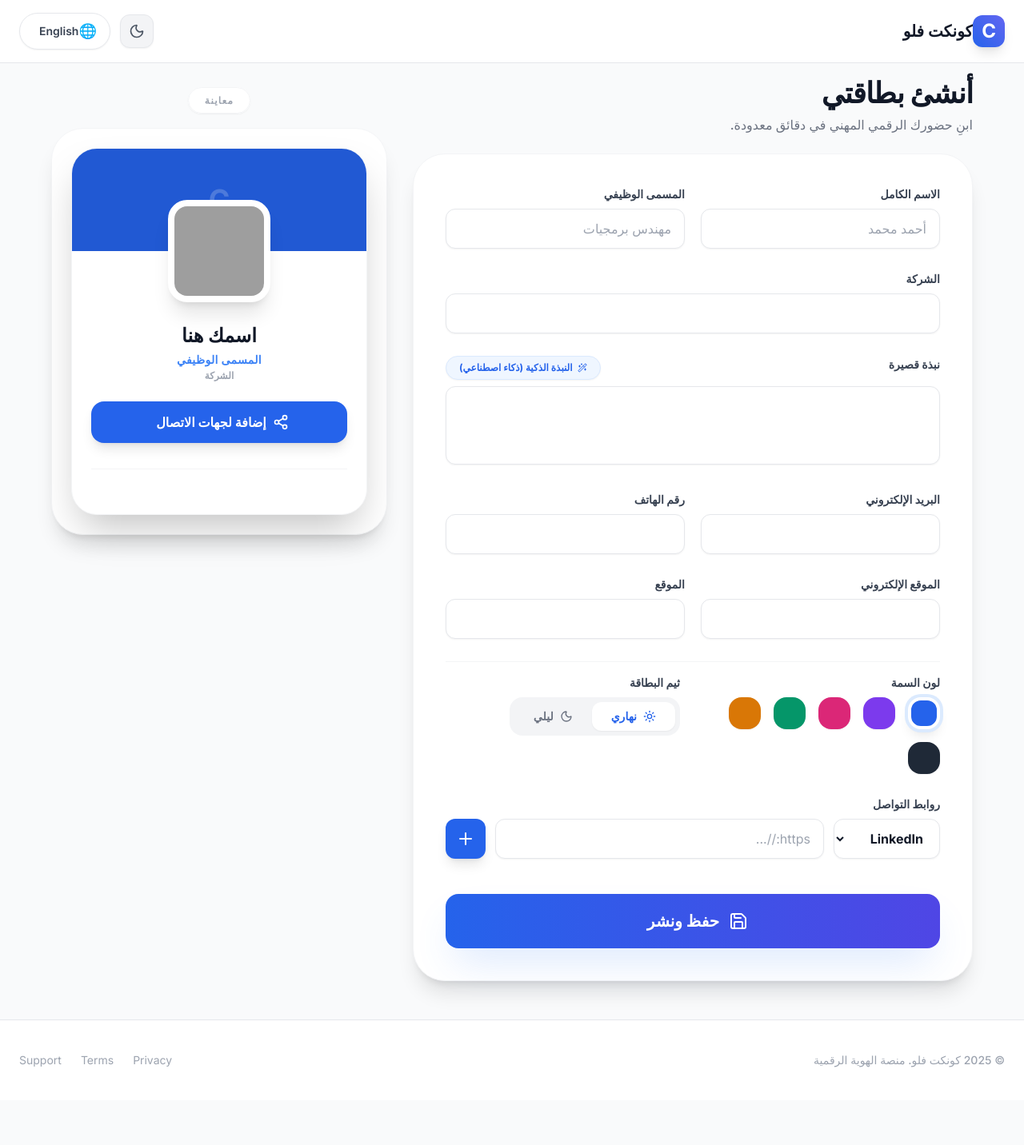
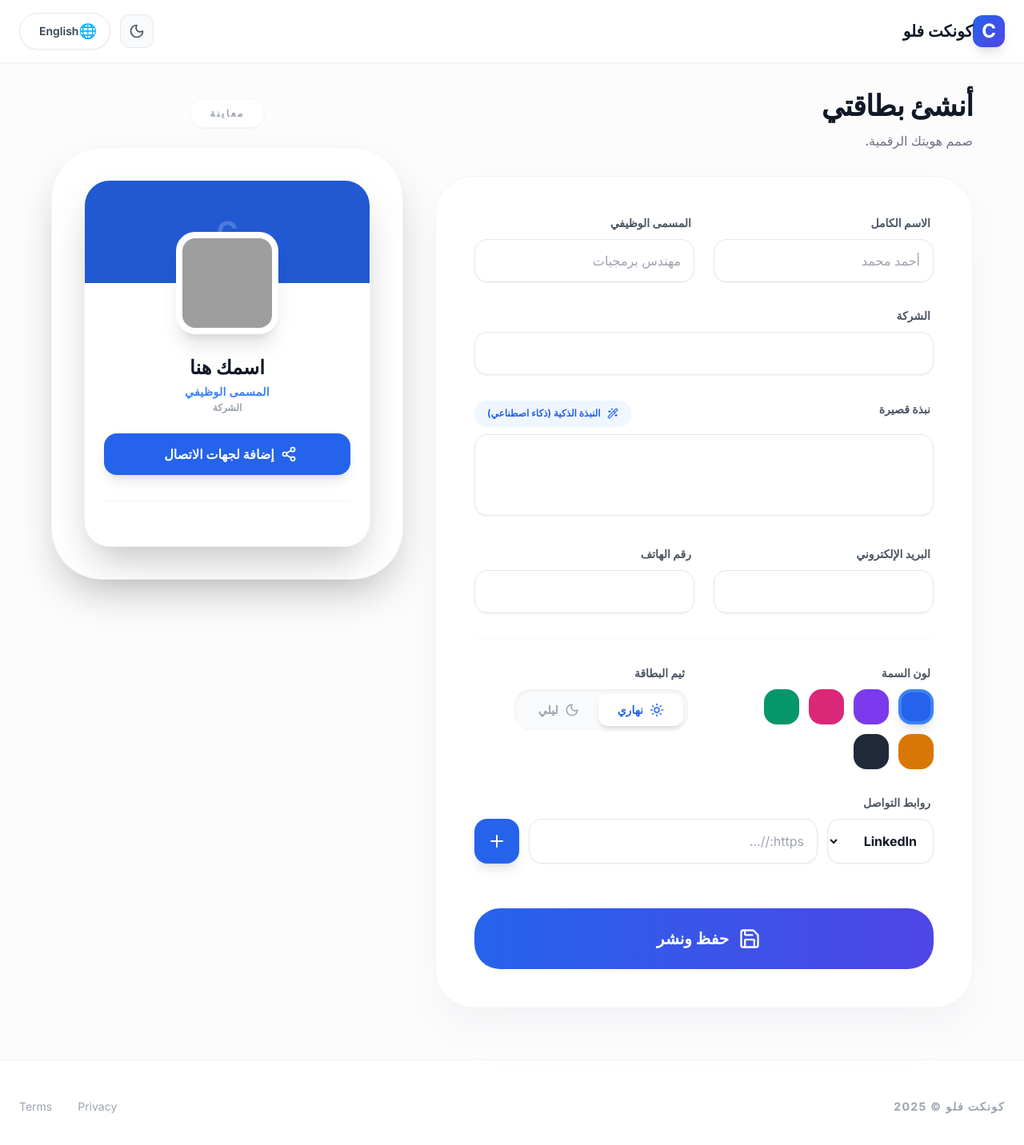
Before and after one commit to adelawad1free-beep/Digital-Business-Cards, a React (Vite) app: page / in a window 1280 px wide. Shown: the top 1432 px of the page at 80% size. Before the commit the page ends 1376 px from the top, so only its background shows below. Built offline with nearby package versions, Linux system fonts and the light colour scheme; grey boxes are pictures that could not be loaded.

Commit message:
feat: Improve theme and localization in Editor and App
Updates the default theme to light mode and refines UI elements for better clarity across dark and light modes. Also, shortens alert messages and prompt texts in the Editor for a more concise user experience.

```diff
--- a/App.tsx
+++ b/App.tsx
@@ -10,10 +10,11 @@ const App: React.FC = () => {
   const [lang, setLang] = useState<Language>('ar');
   const [userCard, setUserCard] = useState<CardData | null>(null);
 
-  // الحالة الافتراضية للثيم
+  // التحكم في ثيم الموقع (ليلي/نهاري)
   const [isDarkMode, setIsDarkMode] = useState<boolean>(() => {
     const savedTheme = localStorage.getItem('theme');
-    return savedTheme === 'dark';
+    if (savedTheme) return savedTheme === 'dark';
+    return false; // الافتراضي نهاري
   });
 
   useEffect(() => {
@@ -27,7 +28,7 @@ const App: React.FC = () => {
     }
   }, []);
 
-  // تطبيق الثيم على مستوى المستند
+  // إدارة كلاس الـ Dark على مستوى الـ HTML
   useEffect(() => {
     const root = window.document.documentElement;
     if (isDarkMode) {
@@ -48,25 +49,23 @@ const App: React.FC = () => {
   const isRtl = lang === 'ar';
 
   return (
-    <div className={`min-h-screen transition-colors duration-300 ${isDarkMode ? 'dark bg-gray-950' : 'bg-gray-50'} ${isRtl ? 'rtl' : 'ltr'}`}>
-      {/* الهيدر - تم تعديل الألوان لضمان الشفافية والوضوح في الوضعين */}
-      <header className="fixed top-0 left-0 right-0 z-50 bg-white/90 dark:bg-gray-900/90 backdrop-blur-md border-b border-gray-200 dark:border-gray-800 px-6 py-4">
+    <div className={`min-h-screen transition-colors duration-500 ${isDarkMode ? 'dark bg-[#0f1115]' : 'bg-[#fcfcfd]'} ${isRtl ? 'rtl' : 'ltr'}`}>
+      {/* هيدر الموقع - أبيض ناصع في النهار */}
+      <header className="fixed top-0 left-0 right-0 z-50 bg-white dark:bg-gray-900 border-b border-gray-100 dark:border-gray-800 px-6 py-4 shadow-sm transition-colors">
         <div className="max-w-7xl mx-auto flex justify-between items-center">
-          {/* الشعار واسم الموقع */}
           <div className="flex items-center space-x-3">
-            <div className="w-10 h-10 bg-gradient-to-tr from-blue-600 to-indigo-500 rounded-xl flex items-center justify-center text-white font-bold text-2xl shadow-lg transform hover:scale-105 transition-transform">
+            <div className="w-10 h-10 bg-gradient-to-br from-blue-600 to-indigo-600 rounded-xl flex items-center justify-center text-white font-bold text-2xl shadow-lg">
               C
             </div>
-            <span className={`text-xl font-bold text-gray-900 dark:text-white ${isRtl ? 'mr-3' : 'ml-3'}`}>
+            <span className={`text-xl font-black text-gray-900 dark:text-white ${isRtl ? 'mr-3' : 'ml-3'}`}>
               {TRANSLATIONS.appName[lang]}
             </span>
           </div>
 
-          {/* التحكم في اللغة والثيم */}
           <div className="flex items-center gap-3">
             <button
               onClick={() => setIsDarkMode(!isDarkMode)}
-              className="p-2.5 rounded-xl bg-gray-100 dark:bg-gray-800 text-gray-600 dark:text-gray-300 hover:bg-gray-200 dark:hover:bg-gray-700 transition-all border border-gray-200 dark:border-gray-700 shadow-sm"
+              className="p-2.5 rounded-xl bg-gray-50 dark:bg-gray-800 text-gray-600 dark:text-gray-300 hover:bg-gray-100 dark:hover:bg-gray-700 transition-all border border-gray-200 dark:border-gray-700"
               title={isDarkMode ? 'الوضع النهاري' : 'الوضع الليلي'}
             >
               {isDarkMode ? <Sun size={20} /> : <Moon size={20} />}
@@ -76,8 +75,7 @@ const App: React.FC = () => {
         </div>
       </header>
 
-      {/* محتوى المحرر */}
-      <main className="pt-24 pb-12">
+      <main className="pt-28 pb-16">
         <div className="max-w-7xl mx-auto">
           <Editor
             lang={lang}
@@ -89,16 +87,14 @@ const App: React.FC = () => {
         </div>
       </main>
 
-      {/* الفوتر */}
-      <footer className="bg-white dark:bg-gray-900 border-t border-gray-200 dark:border-gray-800 py-10 px-6 mt-auto">
-        <div className="max-w-7xl mx-auto flex flex-col md:flex-row justify-between items-center gap-6">
-          <div className="text-gray-400 dark:text-gray-500 text-sm font-medium">
-            © {new Date().getFullYear()} {TRANSLATIONS.appName[lang]}. {lang === 'en' ? 'Digital Identity Platform' : 'منصة الهوية الرقمية'}
+      <footer className="bg-white dark:bg-gray-900 border-t border-gray-100 dark:border-gray-800 py-12 px-6">
+        <div className="max-w-7xl mx-auto flex flex-col md:flex-row justify-between items-center gap-8">
+          <div className="text-gray-400 dark:text-gray-500 text-sm font-bold uppercase tracking-widest">
+            {TRANSLATIONS.appName[lang]} © {new Date().getFullYear()}
           </div>
-          <div className="flex gap-6">
-            <span className="text-gray-400 dark:text-gray-500 text-sm hover:text-blue-500 transition-colors cursor-pointer">Privacy</span>
-            <span className="text-gray-400 dark:text-gray-500 text-sm hover:text-blue-500 transition-colors cursor-pointer">Terms</span>
-            <span className="text-gray-400 dark:text-gray-500 text-sm hover:text-blue-500 transition-colors cursor-pointer">Support</span>
+          <div className="flex gap-8">
+            <span className="text-gray-400 dark:text-gray-500 text-sm hover:text-blue-600 cursor-pointer transition-colors">Privacy</span>
+            <span className="text-gray-400 dark:text-gray-500 text-sm hover:text-blue-600 cursor-pointer transition-colors">Terms</span>
           </div>
         </div>
       </footer>
--- a/pages/Editor.tsx
+++ b/pages/Editor.tsx
@@ -30,7 +30,7 @@ const Editor: React.FC<EditorProps> = ({ lang, onSave, onBack, initialData, isSt
     location: '',
     profileImage: '',
     themeColor: THEME_COLORS[0],
-    isDark: false, // ثيم البطاقة الافتراضي نهاري
+    isDark: false, // ثيم البطاقة يبدأ نهاري بشكل افتراضي
     socialLinks: []
   });
 
@@ -44,11 +44,11 @@ const Editor: React.FC<EditorProps> = ({ lang, onSave, onBack, initialData, isSt
 
   const handleMagicBio = async () => {
     if (!formData.name || !formData.title) {
-      alert(lang === 'en' ? 'Please fill in Name and Title first.' : 'يرجى تعبئة الاسم والمسمى الوظيفي أولاً.');
+      alert(lang === 'en' ? 'Fill info first' : 'عبئ البيانات أولاً');
       return;
     }
     setAiLoading(true);
-    const keywords = prompt(lang === 'en' ? 'Add some keywords (e.g., creative, leader, coffee lover)' : 'أضف بعض الكلمات المفتاحية (مثلاً: مبدع، قائد، محب للقهوة)');
+    const keywords = prompt(lang === 'en' ? 'Add keywords' : 'أضف كلمات دلالية');
     const bio = await generateProfessionalBio(formData.name, formData.title, formData.company, keywords || '', lang);
     if (bio) setFormData(prev => ({ ...prev, bio }));
     setAiLoading(false);
@@ -78,113 +78,75 @@ const Editor: React.FC<EditorProps> = ({ lang, onSave, onBack, initialData, isSt
     }));
   };
 
-  // كلاسات الحقول - تم التأكيد على اللون الأبيض في الوضع النهاري
-  const inputClasses = "w-full px-4 py-3 rounded-xl border border-gray-200 dark:border-gray-700 focus:ring-2 focus:ring-blue-500 outline-none bg-white dark:bg-gray-800 text-gray-900 dark:text-gray-100 placeholder:text-gray-400 dark:placeholder:text-gray-500 transition-all shadow-sm";
-  const labelClasses = "block text-sm font-bold text-gray-700 dark:text-gray-300 mb-2";
+  // كلاسات الحقول: تأكيد bg-white في الوضع النهاري
+  const inputClasses = "w-full px-4 py-3.5 rounded-2xl border border-gray-200 dark:border-gray-700 focus:ring-4 focus:ring-blue-100 dark:focus:ring-blue-900/20 outline-none bg-white dark:bg-gray-800 text-gray-900 dark:text-gray-100 placeholder:text-gray-400 dark:placeholder:text-gray-500 transition-all shadow-sm";
+  const labelClasses = "block text-sm font-bold text-gray-600 dark:text-gray-400 mb-2.5 px-1";
 
   return (
-    <div className={`px-4 transition-colors duration-300 ${isRtl ? 'rtl' : 'ltr'}`}>
-      <div className="max-w-6xl mx-auto flex flex-col lg:flex-row gap-8 items-start">
+    <div className={`px-4 transition-all duration-500 ${isRtl ? 'rtl' : 'ltr'}`}>
+      <div className="max-w-6xl mx-auto flex flex-col lg:flex-row gap-10 items-start">
 
-        {/* لوحة المحرر */}
-        <div className="flex-1 w-full space-y-6">
-          <div className="mb-6">
-            <h1 className="text-4xl font-black text-gray-900 dark:text-white mb-2 tracking-tight">{t('createBtn')}</h1>
-            <p className="text-gray-500 dark:text-gray-400 font-medium">
-              {lang === 'en' ? 'Build your professional digital presence in minutes.' : 'ابنِ حضورك الرقمي المهني في دقائق معدودة.'}
-            </p>
+        {/* لوحة التحكم الرئيسية - الفورم */}
+        <div className="flex-1 w-full space-y-8">
+          <div className="mb-2">
+            <h1 className="text-4xl font-black text-gray-900 dark:text-white mb-3 tracking-tight">{t('createBtn')}</h1>
+            <p className="text-gray-500 dark:text-gray-400 font-medium">{lang === 'en' ? 'Design your identity.' : 'صمم هويتك الرقمية.'}</p>
           </div>
 
-          <div className="bg-white dark:bg-gray-900 p-6 md:p-10 rounded-[2.5rem] shadow-xl dark:shadow-2xl border border-gray-100 dark:border-gray-800 space-y-7 transition-all">
-            <div className="grid grid-cols-1 md:grid-cols-2 gap-5">
+          {/* خلفية الفورم: بيضاء ناصعة في النهار */}
+          <div className="bg-white dark:bg-[#15171c] p-8 md:p-12 rounded-[3rem] shadow-2xl shadow-gray-200/50 dark:shadow-none border border-gray-100 dark:border-gray-800 space-y-8 transition-colors duration-500">
+            <div className="grid grid-cols-1 md:grid-cols-2 gap-6">
               <div>
                 <label className={labelClasses}>{t('fullName')}</label>
-                <input
-                  type="text" name="name" value={formData.name} onChange={handleInputChange}
-                  className={inputClasses}
-                  placeholder={t('placeholderName')}
-                />
+                <input type="text" name="name" value={formData.name} onChange={handleInputChange} className={inputClasses} placeholder={t('placeholderName')} />
               </div>
               <div>
                 <label className={labelClasses}>{t('jobTitle')}</label>
-                <input
-                  type="text" name="title" value={formData.title} onChange={handleInputChange}
-                  className={inputClasses}
-                  placeholder={t('placeholderTitle')}
-                />
+                <input type="text" name="title" value={formData.title} onChange={handleInputChange} className={inputClasses} placeholder={t('placeholderTitle')} />
               </div>
             </div>
 
             <div>
               <label className={labelClasses}>{t('company')}</label>
-              <input
-                type="text" name="company" value={formData.company} onChange={handleInputChange}
-                className={inputClasses}
-              />
+              <input type="text" name="company" value={formData.company} onChange={handleInputChange} className={inputClasses} />
             </div>
 
             <div>
-              <div className="flex justify-between items-center mb-2">
+              <div className="flex justify-between items-center mb-2.5">
                 <label className={labelClasses}>{t('bio')}</label>
                 <button
                   onClick={handleMagicBio}
                   disabled={aiLoading}
-                  className="text-xs flex items-center bg-blue-50 dark:bg-blue-900/30 text-blue-600 dark:text-blue-400 px-4 py-1.5 rounded-full font-bold hover:bg-blue-100 dark:hover:bg-blue-900/50 transition-all disabled:opacity-50 border border-blue-100 dark:border-blue-900/50 shadow-sm"
+                  className="text-xs flex items-center bg-blue-50 dark:bg-blue-900/20 text-blue-600 dark:text-blue-400 px-4 py-2 rounded-full font-bold hover:bg-blue-100 dark:hover:bg-blue-900/30 transition-all shadow-sm"
                 >
-                  <Wand2 size={12} className={isRtl ? 'ml-1.5' : 'mr-1.5'} />
+                  <Wand2 size={14} className={isRtl ? 'ml-2' : 'mr-2'} />
                   {aiLoading ? t('aiLoading') : t('magicBio')}
                 </button>
               </div>
-              <textarea
-                name="bio" value={formData.bio} onChange={handleInputChange} rows={3}
-                className={`${inputClasses} resize-none`}
-              />
+              <textarea name="bio" value={formData.bio} onChange={handleInputChange} rows={3} className={`${inputClasses} resize-none`} />
             </div>
 
-            <div className="grid grid-cols-1 md:grid-cols-2 gap-5">
+            <div className="grid grid-cols-1 md:grid-cols-2 gap-6">
               <div>
                 <label className={labelClasses}>{t('email')}</label>
-                <input
-                  type="email" name="email" value={formData.email} onChange={handleInputChange}
-                  className={inputClasses}
-                />
+                <input type="email" name="email" value={formData.email} onChange={handleInputChange} className={inputClasses} />
               </div>
               <div>
                 <label className={labelClasses}>{t('phone')}</label>
-                <input
-                  type="tel" name="phone" value={formData.phone} onChange={handleInputChange}
-                  className={inputClasses}
-                />
+                <input type="tel" name="phone" value={formData.phone} onChange={handleInputChange} className={inputClasses} />
               </div>
             </div>
 
-            <div className="grid grid-cols-1 md:grid-cols-2 gap-5">
-              <div>
-                <label className={labelClasses}>{t('website')}</label>
-                <input
-                  type="url" name="website" value={formData.website} onChange={handleInputChange}
-                  className={inputClasses}
-                />
-              </div>
-              <div>
-                <label className={labelClasses}>{t('location')}</label>
-                <input
-                  type="text" name="location" value={formData.location} onChange={handleInputChange}
-                  className={inputClasses}
-                />
-              </div>
-            </div>
-
-            {/* خيارات ثيم الموقع وثيم البطاقة */}
-            <div className="grid grid-cols-1 md:grid-cols-2 gap-8 pt-4 border-t border-gray-100 dark:border-gray-800">
+            {/* تخصيص الثيم والألوان */}
+            <div className="grid grid-cols-1 md:grid-cols-2 gap-10 pt-8 border-t border-gray-50 dark:border-gray-800">
               <div>
                 <label className={labelClasses}>{t('theme')}</label>
-                <div className="flex flex-wrap gap-4">
+                <div className="flex flex-wrap gap-3">
                   {THEME_COLORS.map(color => (
                     <button
                       key={color}
                       onClick={() => setFormData(prev => ({ ...prev, themeColor: color }))}
-                      className={`w-10 h-10 rounded-2xl border-4 transition-all hover:scale-110 active:scale-90 ${formData.themeColor === color ? 'border-white dark:border-gray-900 ring-4 ring-blue-100 dark:ring-blue-900/30 shadow-lg' : 'border-transparent shadow-sm'}`}
+                      className={`w-11 h-11 rounded-2xl border-4 transition-all hover:scale-110 ${formData.themeColor === color ? 'border-blue-500 shadow-lg' : 'border-transparent shadow-sm'}`}
                       style={{ backgroundColor: color }}
                     />
                   ))}
@@ -193,20 +155,18 @@ const Editor: React.FC<EditorProps> = ({ lang, onSave, onBack, initialData, isSt
 
               <div>
                 <label className={labelClasses}>{t('cardTheme')}</label>
-                <div className="flex bg-gray-100 dark:bg-gray-800 p-1.5 rounded-2xl w-fit">
+                <div className="flex bg-gray-50 dark:bg-gray-800 p-1.5 rounded-[1.25rem] w-fit shadow-inner">
                   <button
                     onClick={() => setFormData(prev => ({ ...prev, isDark: false }))}
-                    className={`flex items-center gap-2 px-6 py-2 rounded-xl transition-all font-bold text-sm ${!formData.isDark ? 'bg-white text-blue-600 shadow-sm' : 'text-gray-500'}`}
+                    className={`flex items-center gap-2 px-6 py-2.5 rounded-xl transition-all font-bold text-sm ${!formData.isDark ? 'bg-white text-blue-600 shadow-md' : 'text-gray-400'}`}
                   >
-                    <Sun size={16} />
-                    {t('lightMode')}
+                    <Sun size={18} /> {t('lightMode')}
                   </button>
                   <button
                     onClick={() => setFormData(prev => ({ ...prev, isDark: true }))}
-                    className={`flex items-center gap-2 px-6 py-2 rounded-xl transition-all font-bold text-sm ${formData.isDark ? 'bg-gray-900 text-blue-400 shadow-sm' : 'text-gray-500'}`}
+                    className={`flex items-center gap-2 px-6 py-2.5 rounded-xl transition-all font-bold text-sm ${formData.isDark ? 'bg-gray-900 text-blue-400 shadow-md' : 'text-gray-400'}`}
                   >
-                    <Moon size={16} />
-                    {t('darkMode')}
+                    <Moon size={18} /> {t('darkMode')}
                   </button>
                 </div>
               </div>
@@ -214,11 +174,11 @@ const Editor: React.FC<EditorProps> = ({ lang, onSave, onBack, initialData, isSt
 
             <div>
               <label className={labelClasses}>{t('socials')}</label>
-              <div className="flex flex-col sm:flex-row gap-3 mb-4">
+              <div className="flex flex-col sm:flex-row gap-3 mb-6">
                 <select
                   value={socialInput.platform}
                   onChange={(e) => setSocialInput({ ...socialInput, platform: e.target.value })}
-                  className="px-4 py-3 rounded-xl border border-gray-200 dark:border-gray-700 outline-none bg-white dark:bg-gray-800 text-gray-900 dark:text-gray-100 font-bold shadow-sm"
+                  className="px-4 py-3.5 rounded-2xl border border-gray-200 dark:border-gray-700 outline-none bg-white dark:bg-gray-800 text-gray-900 dark:text-gray-100 font-bold shadow-sm"
                 >
                   {SOCIAL_PLATFORMS.map(p => <option key={p.id} value={p.id}>{p.name}</option>)}
                 </select>
@@ -231,18 +191,18 @@ const Editor: React.FC<EditorProps> = ({ lang, onSave, onBack, initialData, isSt
                 />
                 <button
                   onClick={addSocialLink}
-                  className="p-3 bg-blue-600 text-white rounded-xl hover:bg-blue-700 transition-all shadow-lg active:scale-95 flex items-center justify-center min-w-[50px]"
+                  className="p-4 bg-blue-600 text-white rounded-2xl hover:bg-blue-700 transition-all shadow-lg active:scale-95 flex items-center justify-center min-w-[56px]"
                 >
                   <Plus size={24} />
                 </button>
               </div>
-              <div className="flex flex-wrap gap-2">
+              <div className="flex flex-wrap gap-3">
                 {formData.socialLinks.map((link, idx) => (
-                  <div key={idx} className="flex items-center bg-white dark:bg-gray-800 text-gray-800 dark:text-gray-200 px-4 py-2 rounded-xl text-sm font-bold border border-gray-100 dark:border-gray-700 group hover:border-blue-300 dark:hover:border-blue-800 transition-all shadow-sm">
-                    <span className={isRtl ? 'ml-2' : 'mr-2'}>{link.icon}</span>
-                    <span className="max-w-[120px] truncate">{link.platform}</span>
-                    <button onClick={() => removeSocialLink(idx)} className={`${isRtl ? 'mr-3' : 'ml-3'} text-gray-400 hover:text-red-500 transition-colors opacity-60 group-hover:opacity-100`}>
-                      <X size={16} />
+                  <div key={idx} className="flex items-center bg-gray-50 dark:bg-gray-800 text-gray-700 dark:text-gray-200 px-5 py-2.5 rounded-2xl text-sm font-bold border border-gray-100 dark:border-gray-700 group hover:border-blue-400 transition-all">
+                    <span className={isRtl ? 'ml-3' : 'mr-3'}>{link.icon}</span>
+                    <span>{link.platform}</span>
+                    <button onClick={() => removeSocialLink(idx)} className={`${isRtl ? 'mr-4' : 'ml-4'} text-gray-400 hover:text-red-500 transition-colors`}>
+                      <X size={18} />
                     </button>
                   </div>
                 ))}
@@ -251,23 +211,24 @@ const Editor: React.FC<EditorProps> = ({ lang, onSave, onBack, initialData, isSt
 
             <button
               onClick={() => onSave(formData)}
-              className="w-full py-5 bg-gradient-to-r from-blue-600 to-indigo-600 text-white rounded-2xl font-black text-xl hover:from-blue-700 hover:to-indigo-700 transition-all flex items-center justify-center space-x-3 shadow-2xl shadow-blue-500/20 active:scale-[0.98]"
+              className="w-full py-6 bg-gradient-to-r from-blue-600 to-indigo-600 text-white rounded-[2rem] font-black text-xl hover:shadow-2xl hover:shadow-blue-500/40 transition-all active:scale-[0.98] flex items-center justify-center space-x-3"
             >
-              <Save size={24} className={isRtl ? 'ml-3' : 'mr-3'} />
+              <Save size={28} className={isRtl ? 'ml-3' : 'mr-3'} />
               <span>{t('save')}</span>
             </button>
           </div>
         </div>
 
-        {/* لوحة المعاينة - تم جعلها بيضاء بالكامل في الوضع النهاري */}
-        <div className="w-full lg:w-[420px] lg:sticky lg:top-28">
-          <div className="space-y-6">
+        {/* لوحة المعاينة اليمنى */}
+        <div className="w-full lg:w-[440px] lg:sticky lg:top-32">
+          <div className="space-y-8">
             <div className="text-center">
-              <span className="px-5 py-2 bg-white dark:bg-gray-900 text-gray-400 dark:text-gray-500 rounded-full text-xs font-black uppercase tracking-widest border border-gray-100 dark:border-gray-800 shadow-sm">
+              <span className="px-6 py-2.5 bg-white dark:bg-gray-800 text-gray-400 dark:text-gray-500 rounded-full text-xs font-black uppercase tracking-[0.2em] border border-gray-100 dark:border-gray-700 shadow-sm">
                 {t('preview')}
               </span>
             </div>
-            <div className="bg-white dark:bg-gray-950 p-6 rounded-[2.5rem] border border-gray-100 dark:border-gray-800 shadow-xl transition-all duration-300">
+            {/* حاوية المعاينة: بيضاء ناصعة في النهار لتعزيز التباين */}
+            <div className="bg-white dark:bg-gray-950 p-10 rounded-[4rem] border border-gray-100 dark:border-gray-800 shadow-2xl transition-all duration-500">
               <CardPreview data={formData} lang={lang} />
             </div>
           </div>
```
